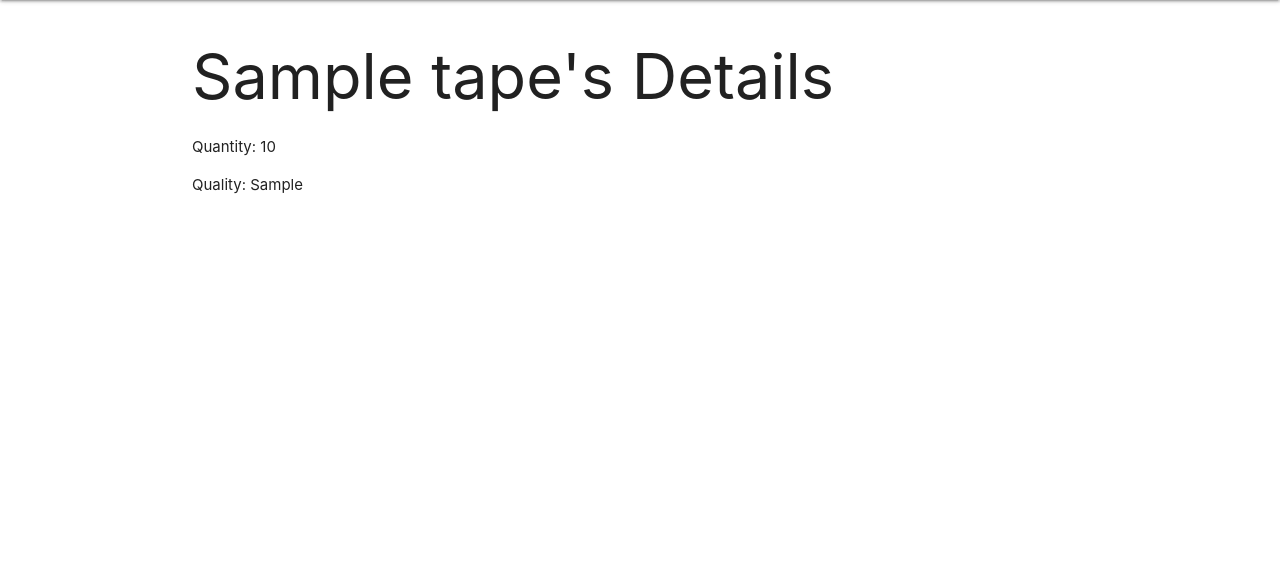
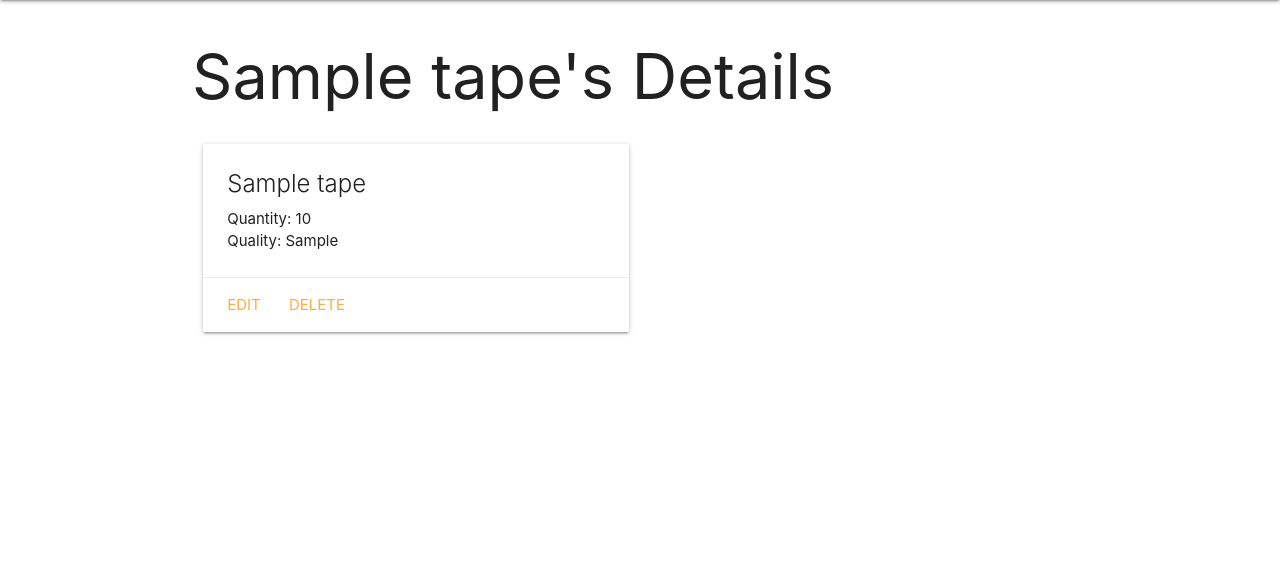
Before and after one commit to Sandyfromnyc/lets-get-physical-media, a Django app: page /tapes/1/ in a window 1280 px wide. Shown: the part 64-651 px from the top of the page. Run offline with Django 4.2, Linux system fonts and the light colour scheme; tables that the repository leaves empty hold one stand-in row (values such as "Sample post").

Commit message:
added Update Tapes

```diff
--- a/letsGetPhysicalMedia/settings.py
+++ b/letsGetPhysicalMedia/settings.py
@@ -130,7 +130,7 @@ USE_TZ = True
 STATIC_URL = 'static/'
 
 #need to change this from slash to /tapes/ eventually
-LOGIN_REDIRECT_URL='/'
+LOGIN_REDIRECT_URL='/tapes/'
 # this can stay the same
 LOGOUT_REDIRECT_URL='/'
 # Default primary key field type
--- a/main_app/models.py
+++ b/main_app/models.py
@@ -12,3 +12,6 @@ class Tape(models.Model):
 
   def __str__(self):
     return f'{self.name} ({self.id})'
+
+  def get_absolute_url(self):
+    return reverse('detail', kwargs={'tape_id': self.id})
--- a/main_app/templates/main_app/tape_form.html
+++ b/main_app/templates/main_app/tape_form.html
@@ -1,7 +1,12 @@
 {% extends 'base.html' %}
 
 {% block content %}
+
+{% if object %}
+  <h1>Edit <span class="teal-text">{{ object.name }}</span></h1>
+{% else %}
 <h1>Add A Tape to the Shelf</h1>
+{% endif %}
 <form action="" method="POST">
   {% csrf_token %}
   <table>
--- a/main_app/templates/tapes/detail.html
+++ b/main_app/templates/tapes/detail.html
@@ -2,7 +2,25 @@
 {% block content %}
 
 <h1>{{ tape.name }}'s Details</h1>
-<p>Quantity: {{ tape.quantity }}</p>
-<p>Quality: {{ tape.quality }}</p>
+
+<div class="row">
+  <div class="col s6">
+    <div class="card">
+      <div class="card-content">
+        <span class="card-title">{{ tape.name }}</span>
+        <p>Quantity: {{ tape.quantity }}</p>
+        <p>Quality: {{ tape.quality }}</p>
+      </div>
+      <div class="card-action">
+        <a href="{% url 'tapes_update' tape.id %}">Edit</a>
+        <a href="{% url 'tapes_delete' tape.id %}">Delete</a>
+      </div>
+    </div>
+  </div>
+</div>
+
+
+
+
 
 {% endblock %}
--- a/main_app/urls.py
+++ b/main_app/urls.py
@@ -8,4 +8,6 @@ urlpatterns = [
     path('tapes/', views.tapes_index, name='index'),
     path('tapes/create/', views.TapeCreate.as_view(), name="tape_create"),
     path('tapes/<int:tape_id>/', views.tapes_detail, name='detail'),
+    path('tapes/<int:pk>/update', views.TapeUpdate.as_view(), name='tapes_update'),
+    path('tapes/<int:pk>/delete', views.TapeDelete.as_view(), name='tapes_delete'),
 ]
--- a/main_app/views.py
+++ b/main_app/views.py
@@ -4,7 +4,8 @@ from django.contrib.auth.forms import UserCreationForm
 from django.contrib.auth.decorators import login_required
 from django.contrib.auth.mixins import LoginRequiredMixin
 from .models import Tape
-from django.views.generic.edit import CreateView
+from django.views.generic.edit import CreateView, UpdateView, DeleteView
+
 
 # Create your views here.
 
@@ -51,10 +52,22 @@ class TapeCreate(LoginRequiredMixin, CreateView):
 
   def form_valid(self, form):
     form.instance.user = self.request.user
-    return redirect('index')
+    # Edward: this needs to eventually be
+    return super().form_valid(form)
+    # it was causing and error though
+    # return redirect('index')
 
 def tapes_detail(request, tape_id):
   tape = Tape.objects.get(id=tape_id)
   return render(request, 'tapes/detail.html', {
     'tape': tape,
   })
+
+class TapeUpdate(LoginRequiredMixin, UpdateView):
+  model = Tape
+  fields = ['quantity', 'quality']
+
+
+class TapeDelete(LoginRequiredMixin, DeleteView):
+  model = Tape
+  success_url ='/tapes'
```
